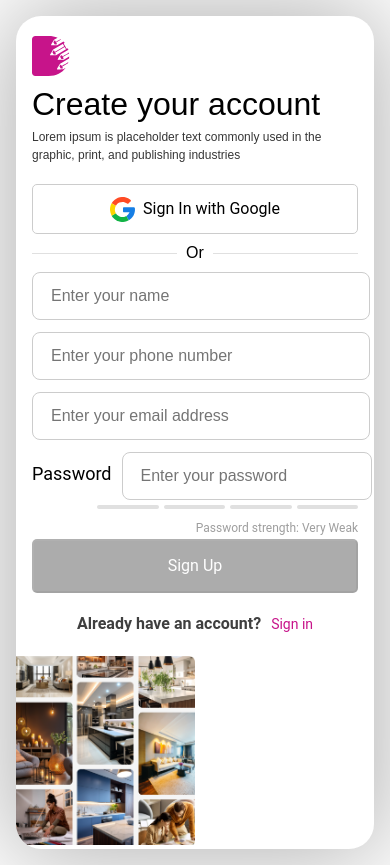
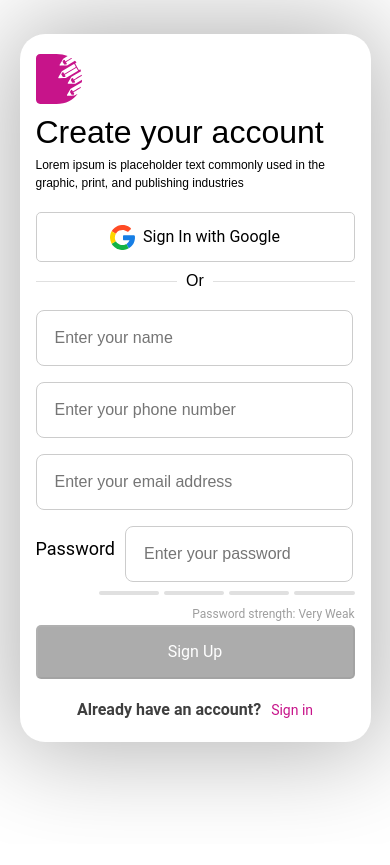
Before and after one commit to manishdotsoft/DecorMistri, a React (Vite) app: page /signup in a window 390 px wide. After the commit the page ends 844 px from the top, so only its background shows below. Built offline with nearby package versions, Linux system fonts and the light colour scheme.

Commit message:
responsive

```diff
--- a/index.html
+++ b/index.html
@@ -6,7 +6,17 @@
     <meta name="viewport" content="width=device-width, initial-scale=1.0" />
     <title>DecorMistri</title>
   </head>
-  <body style="margin: 0; box-sizing: border-box; padding: 0">
+  <body
+    style="
+      margin: 0;
+      box-sizing: border-box;
+      padding: 0;
+      width: 100%;
+      display: flex;
+      justify-content: center;
+      flex-direction: column;
+    "
+  >
     <div id="root"></div>
     <script type="module" src="/src/main.tsx"></script>
   </body>
--- a/src/atoms/TextInput/TextInput.style.tsx
+++ b/src/atoms/TextInput/TextInput.style.tsx
@@ -42,6 +42,6 @@ export const TextInputField = styled("input")({
   },
 });
 
-export const FormHelp = styled("p")({
+export const FormHelp = styled("span")({
   color: "red",
 });
--- a/src/atoms/TextInput/TextInput.tsx
+++ b/src/atoms/TextInput/TextInput.tsx
@@ -31,7 +31,7 @@ const TextInput: React.FC<TextInputProps> = ({
 }) => {
   return (
     <>
-      <FullWidthFormControl style={{ ...style }}>
+      <FullWidthFormControl>
         <TextInputField
           id={name}
           name={name}
--- a/src/organisms/SignUp/SignUp.style.tsx
+++ b/src/organisms/SignUp/SignUp.style.tsx
@@ -1,7 +1,7 @@
 import { Typography } from "@mui/material";
 import { styled } from "@mui/material/styles";
 
-export const StyledContainer = styled("div")(({ theme }) => ({
+export const StyledContainer = styled("div")(() => ({
   display: "flex",
   justifyContent: "center",
   fontFamily: "sans-serif",
@@ -9,32 +9,62 @@ export const StyledContainer = styled("div")(({ theme }) => ({
   minHeight: "92vh",
   backgroundColor: "#ffffff",
   padding: "16px",
-  [theme.breakpoints.down("md")]: {},
+
+  // width: "100%",
+
+  // flexDirection: "column",
+  "@media(max-width: 468px)": {
+    padding: "0px",
+  },
 }));
 
-export const MainFlex = styled("div")(({ theme }) => ({
+export const MainFlex = styled("div")(() => ({
   display: "flex",
 
   justifyContent: "center",
   fontFamily: "sans-serif",
 
-  maxWidth: "1400px",
+  // maxWidth: "1400px",
   backgroundColor: "#ffffff",
   borderRadius: "25px",
   boxShadow: "0px 0px 100px 10px rgba(0, 0, 0, 0.3)",
-  width: "100%",
+
   overflow: "hidden",
-  [theme.breakpoints.down("lg")]: {
+  // [theme.breakpoints.down("lg")]: {
+  //   flexDirection: "column",
+  //   maxWidth: "1200px",
+  // },
+  // [theme.breakpoints.down("md")]: {
+  //   maxWidth: "700px",
+  // },
+
+  "@media(max-width: 468px)": {
+    width: "100%",
+  },
+
+  "@media(max-width: 1047px)": {
     flexDirection: "column",
-    maxWidth: "1200px",
+
+    width: "97%",
   },
-  [theme.breakpoints.down("md")]: {
-    maxWidth: "700px",
+
+  "@media(max-width: 1310px)": {
+    flexDirection: "column",
+
+    width: "90%",
   },
+  width: "80%",
 }));
 
 export const StyledForm = styled("form")(() => ({
   fontFamily: "sans-serif",
+}));
+
+export const ParentInputBox = styled("div")(() => ({
+  fontFamily: "sans-serif",
+
+  marginRight: "40px",
+  "@media(max-width: 468px)": {},
 }));
 
 export const TextArea = styled("div")(() => ({
@@ -73,6 +103,18 @@ export const ImageFlex = styled("div")(() => ({
   borderRadius: "25px",
 }));
 
+export const SignUpImageBox = styled("div")(() => ({
+  width: "50%",
+  height: "auto",
+
+  "@media(max-width: 468px)": {
+    display: "none",
+  },
+  "@media(max-width: 1338px)": {
+    width: "100%",
+  },
+}));
+
 export const AllImg = styled("img")(({ theme }) => ({
   width: "100%",
   height: "100%",
@@ -98,7 +140,7 @@ export const Logo = styled("div")(() => ({
 }));
 
 export const Title = styled(Typography)(({ theme }) => ({
-  fontSize: "44px",
+  fontSize: "2.3rem",
   fontWeight: "300",
   fontFamily: "sans-serif",
 
@@ -114,19 +156,19 @@ export const Title2 = styled(Typography)(({ theme }) => ({
   fontWeight: "300",
   fontFamily: "sans-serif",
 
-  color: "#363636",
+  color: "##000000",
   margin: "0",
   [theme.breakpoints.down("sm")]: {
     fontSize: "12px",
   },
 }));
 
-export const StyledTypography = styled("p")(() => ({
+export const StyledTypography = styled(Typography)(() => ({
   fontSize: "12px",
   color: "#d32f2f",
   fontFamily: "sans-serif",
 
-  marginTop: "5px",
+  // marginTop: "5px",
 }));
 
 export const StyledBoxCenter = styled("div")(() => ({
--- a/src/organisms/SignUp/SignUp.tsx
+++ b/src/organisms/SignUp/SignUp.tsx
@@ -15,6 +15,8 @@ import {
   TextArea,
   ProgressBar,
   ProgressBar1,
+  SignUpImageBox,
+  ParentInputBox,
 } from "./SignUp.style";
 
 import TextInput from "../../atoms/TextInput/TextInput";
@@ -69,10 +71,10 @@ const SignUpForm: React.FC = () => {
               <img
                 src={LogoDecor}
                 alt="Decord-mistri Logo"
-                style={{ height: "40px" }}
+                style={{ height: "50px" }}
               />
               <Title>Create your account</Title>
-              <Title2 color="textSecondary">
+              <Title2>
                 Lorem ipsum is placeholder text commonly used in the graphic,
                 print, and publishing industries
               </Title2>
@@ -98,6 +100,7 @@ const SignUpForm: React.FC = () => {
             <Divider style={{ margin: "10px 0", color: "#000000" }}>Or</Divider>
 
             {/* Name Field */}
+            <ParentInputBox>
               <TextInput
                 name="name"
                 label="Enter your name"
@@ -106,10 +109,15 @@ const SignUpForm: React.FC = () => {
                 onBlur={formik.handleBlur}
                 error={formik.touched.name && Boolean(formik.errors.name)}
                 style={{
-                width: "96%",
+                  width: "100%",
                   borderRadius: "8px",
-                height: "10px",
-                marginBottom: "50px",
+
+                  marginTop: "10px",
+                  marginBottom: "6px",
+
+                  // "@media(max-width: 468px)": {
+                  //   boxShadow: "none",
+                  // },
                 }}
                 placeholder="Enter your name"
               />
@@ -131,10 +139,11 @@ const SignUpForm: React.FC = () => {
                 onBlur={formik.handleBlur}
                 error={formik.touched.phone && Boolean(formik.errors.phone)}
                 style={{
-                width: "96%",
+                  width: "100%",
                   borderRadius: "8px",
-                height: "10px",
-                marginBottom: "50px",
+
+                  marginTop: "10px",
+                  marginBottom: "6px",
                 }}
                 inputProps={{
                   maxLength: 10,
@@ -155,10 +164,11 @@ const SignUpForm: React.FC = () => {
                 onBlur={formik.handleBlur}
                 error={formik.touched.email && Boolean(formik.errors.email)}
                 style={{
-                width: "96%",
+                  width: "100%",
                   borderRadius: "8px",
-                height: "10px",
-                marginBottom: "50px",
+
+                  marginTop: "10px",
+                  marginBottom: "6px",
                 }}
                 placeholder="Enter your email address"
               />
@@ -182,17 +192,18 @@ const SignUpForm: React.FC = () => {
                     formik.touched.password && Boolean(formik.errors.password)
                   }
                   style={{
-                  width: "90%",
+                    width: "100%",
                     borderRadius: "8px",
-                  height: "10px",
-                  marginBottom: "40px",
+
+                    marginTop: "10px",
+                    marginBottom: "6px",
                   }}
                 />
                 {formik.errors.password && formik.touched.password && (
                   <StyledTypography>{formik.errors.password}</StyledTypography>
                 )}
               </TextArea>
-
+            </ParentInputBox>
             <ProgressBar1>
               <SegmentedProgressBar strength={passwordStrength} />
             </ProgressBar1>
@@ -255,9 +266,9 @@ const SignUpForm: React.FC = () => {
           </StyledForm>
         </ChildFlex>
 
-        <Box sx={{ width: "50%", height: "auto" }}>
+        <SignUpImageBox>
           <AllImg src={SignUpImage} alt="Signup visuals" />
-        </Box>
+        </SignUpImageBox>
       </MainFlex>
     </StyledContainer>
   );
```
Also changed, not shown: src/atoms/PasswordField/PasswordField.tsx (added). Lines whose indentation alone changed are shown as unchanged.
